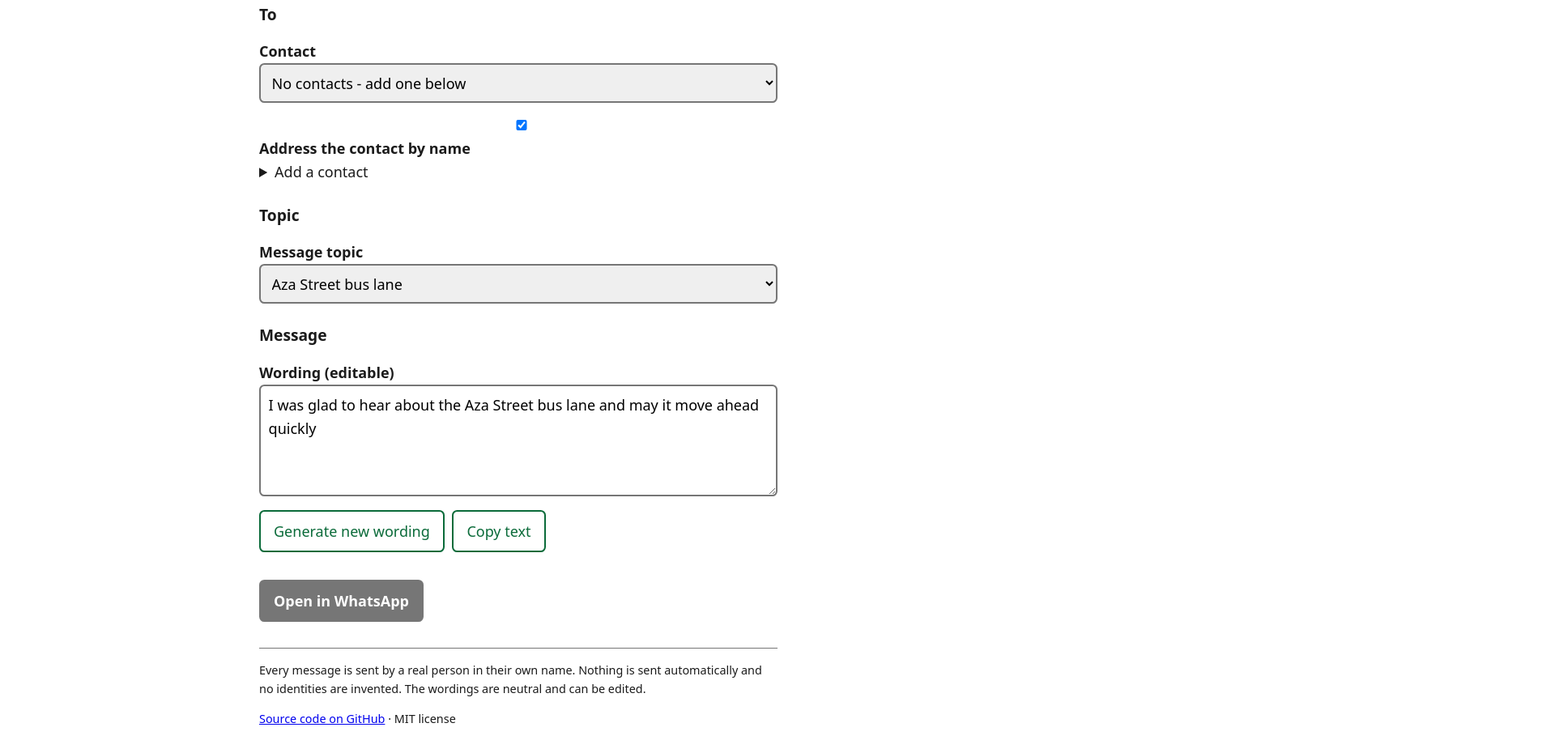
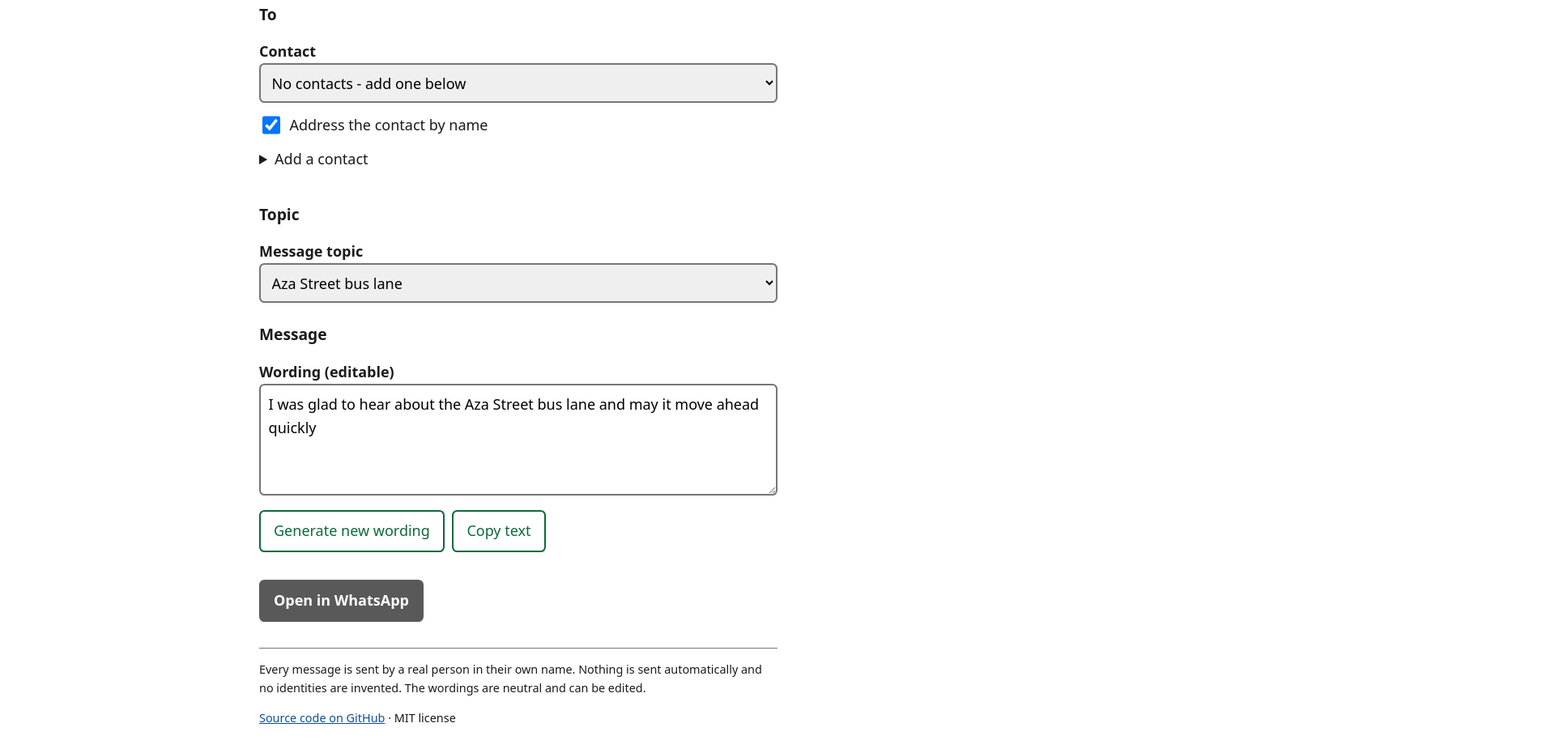
Before and after one commit to reihlinstinct/wa-link-generator, a plain HTML site: page index.html in a window 1280 px wide. Shown: the part 266-1196 px from the top of the page at 81% size, 1920 px wide, since content can reach past the window. Drawn offline with Linux system fonts and the light colour scheme.

Commit message:
style: logical properties for RTL and LTR, contrast

```diff
--- a/style.css
+++ b/style.css
@@ -3,13 +3,16 @@
 body{font:18px/1.6 system-ui,Arial,sans-serif;color:var(--fg);background:var(--bg);max-width:42rem;margin:0 auto;padding:1rem}
 h1{font-size:1.6rem}h2{font-size:1.2rem;margin-top:1.5rem}
 label{display:block;margin-top:.8rem;font-weight:600}
-select,input,textarea{width:100%;font:inherit;padding:.6rem;border:2px solid var(--bd);border-radius:.4rem}
-button,.go{font:inherit;padding:.6rem 1rem;margin:.6rem .6rem 0 0;border:2px solid var(--ac);background:#fff;color:var(--ac);border-radius:.4rem;cursor:pointer;min-height:44px}
+label.inline{display:flex;gap:.5rem;align-items:center;font-weight:400}
+input[type=checkbox]{width:1.4rem;height:1.4rem}
+select,input[type=text],input:not([type]),input[type=tel],textarea{width:100%;font:inherit;padding:.6rem;border:2px solid var(--bd);border-radius:.4rem;min-height:44px}
+summary{cursor:pointer;margin-top:.8rem;min-height:44px}
+button,.go{font:inherit;padding:.6rem 1rem;margin-block-start:.6rem;margin-inline-end:.6rem;border:2px solid var(--ac);background:#fff;color:var(--ac);border-radius:.4rem;cursor:pointer;min-height:44px}
 .go{display:inline-block;background:var(--ac);color:#fff;text-decoration:none;margin-top:1rem;font-weight:700}
-.go[aria-disabled=true]{background:#767676;border-color:#767676;pointer-events:none}
+.go[aria-disabled=true]{background:#595959;border-color:#595959;pointer-events:none}
 .row{display:flex;flex-wrap:wrap}
 :focus-visible{outline:3px solid #0050d0;outline-offset:2px}
-.skip{position:absolute;right:-999px}.skip:focus{right:0;background:#fff;padding:.5rem}
+.skip{position:absolute;inset-inline-start:-9999px}.skip:focus{inset-inline-start:0;background:#fff;padding:.5rem}
 .note{font-size:.9rem}
-li{margin:.5rem 0}
 footer{margin-top:2rem;font-size:.9rem;border-top:1px solid var(--bd)}
+footer a{color:#0b4f9c}
```
